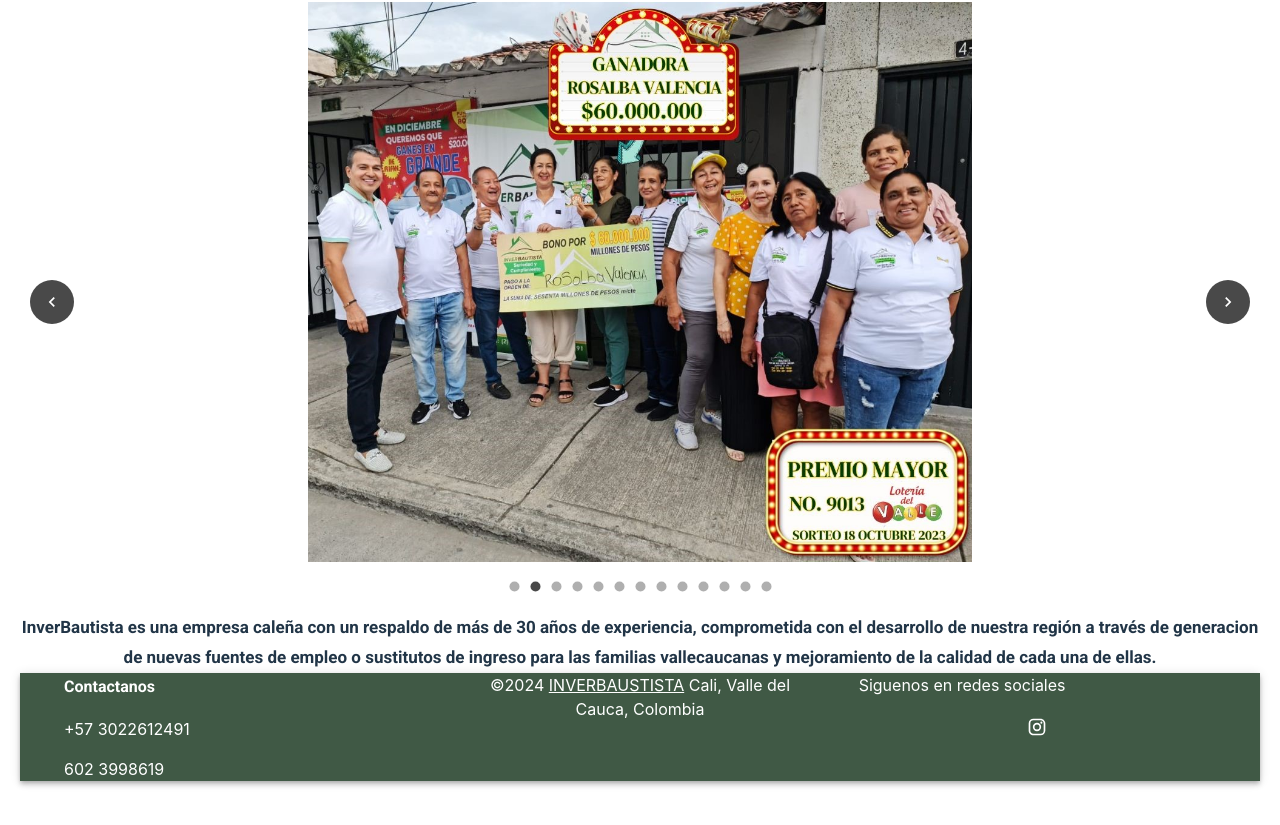
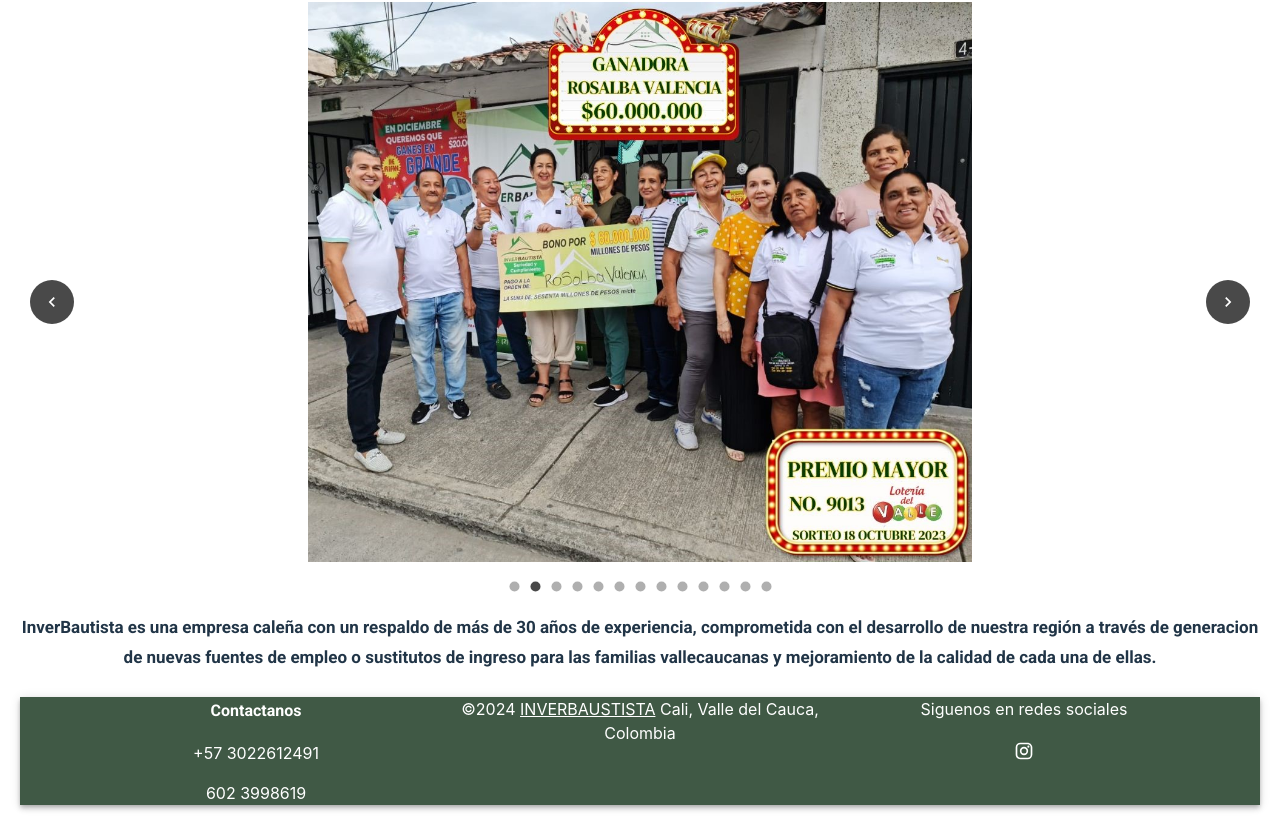
Before and after one commit to gonzalodevarona/inverbaustista, a React (Vite) app in the folder frontend/: page / in a window 1280 px wide. Shown: the part 239-1064 px from the top of the page. Before the commit the page ends 1040 px from the top, so only its background shows below. Built offline with nearby package versions, Linux system fonts and the light colour scheme.

Commit message:
fixed footer

```diff
--- a/frontend/src/layout/Footer.jsx
+++ b/frontend/src/layout/Footer.jsx
@@ -9,40 +9,45 @@
 
 export default function Footer() {
     return (
-        <AppBar  sx={{position: 'relative',
-        bottom: 0,
-        height: '10%'}}>
+        <AppBar sx={{
+            position: 'relative',
+            bottom: 0,
+            height: '10%',
+            mt:3
+        }}>
 
             <Container maxWidth="lg">
-                <Grid container spacing={5}>
+                <Grid container spacing={{xs:3, md:0}}>
 
                     <Grid item xs={12} sm={4}>
-                        <Stack textAlign='center'>
-                            <Typography variant="subtitle1" color="white" gutterBottom>
+                        <Stack>
+                            <Typography textAlign='center' variant="subtitle1" color="white" gutterBottom>
                                 Contactanos
                             </Typography>
-                            <Typography variant="p" color="white">
+                            <Typography textAlign='center' variant="p" color="white">
                                 +57 3022612491
                             </Typography>
-                            <Typography variant="p" color="white">
+                            <Typography textAlign='center' variant="p" color="white">
                                 602 3998619
                             </Typography>
                         </Stack>
                     </Grid>
                     <Grid item xs={12} sm={4}>
-                        <Typography variant="p" color="white">
-                            ©{new Date().getFullYear() + ' '}
-                            <Link color="inherit" href="https://shop.inverbautista.com.co/">
-                                INVERBAUSTISTA
-                            </Link>{" "} Cali, Valle del Cauca, Colombia
-                        </Typography>
+                        <Stack>
+                            <Typography textAlign='center' variant="p" color="white">
+                                ©{new Date().getFullYear() + ' '}
+                                <Link textAlign='center' color="inherit" href="https://shop.inverbautista.com.co/">
+                                    INVERBAUSTISTA
+                                </Link>{" "} Cali, Valle del Cauca, Colombia
+                            </Typography>
+                        </Stack>
                     </Grid>
                     <Grid item xs={12} sm={4}>
-                        <Stack textAlign='center'>
-                            <Typography variant="p" color="white" gutterBottom>
+                        <Stack>
+                            <Typography textAlign='center' variant="p" color="white" gutterBottom>
                                 Siguenos en redes sociales
                             </Typography>
-                            <Link textAlign='center' href="https://www.instagram.com/inverbautista" color="inherit">
+                            <Link textAlign='center'  href="https://www.instagram.com/inverbautista" color="inherit">
                                 <Instagram />
                             </Link>
                         </Stack>
--- a/frontend/src/views/Landing/index.jsx
+++ b/frontend/src/views/Landing/index.jsx
@@ -74,7 +74,7 @@
                     InverBautista es una empresa caleña con un respaldo de más de 30 años de experiencia, comprometida con el desarrollo de nuestra región a través de generacion de nuevas fuentes de empleo o sustitutos de ingreso para las familias vallecaucanas y mejoramiento de la calidad de cada una de ellas.
                 </Typography>
 
-                {isMediumSize && <Button onClick={() => handleRedirectClick('raffles')} variant="contained" >
+                {isMediumSize && <Button  onClick={() => handleRedirectClick('raffles')} variant="contained" >
                     <Typography sx={{ fontSize: '2rem' }} variant='h2'>Compra ya tu ticket</Typography>
                 </Button>}
 
```
